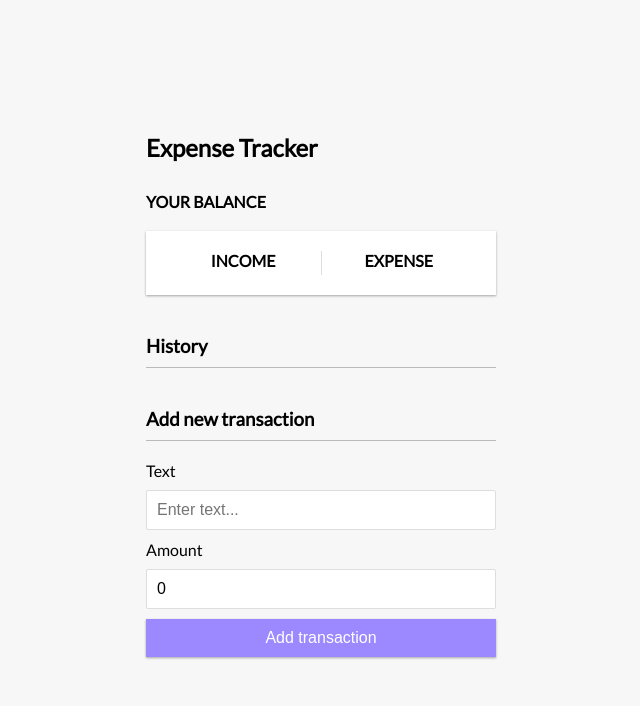
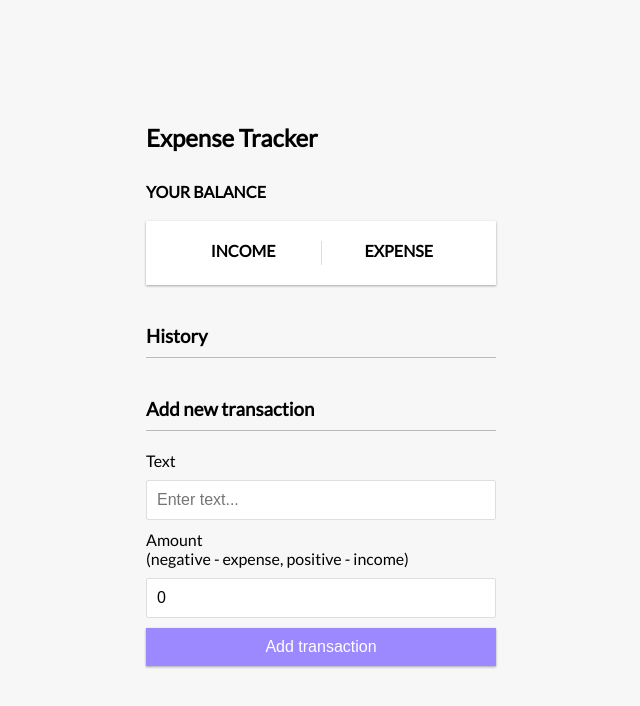
Before and after one commit to msinemkaya/expense-tracker, a React (Create React App) app: page / in a window 1280 px wide. Shown: the top 706 px of the page, without its empty margins (319-959 px from the left). Built offline with nearby package versions, Linux system fonts and the light colour scheme.

Commit message:
feat: created a line to jsx

```diff
--- a/src/components/AddTransaction.js
+++ b/src/components/AddTransaction.js
@@ -16,6 +16,7 @@ export default function AddTransaction() {
         <div className='form-control'>
           <label htmlFor='amount'>
             Amount <br />
+            (negative - expense, positive - income)
           </label>
           <input type='number' placeholder='Enter amount...' value={amount} onChange={({ target }) => setAmount(target.value)}/>
         </div>
```
